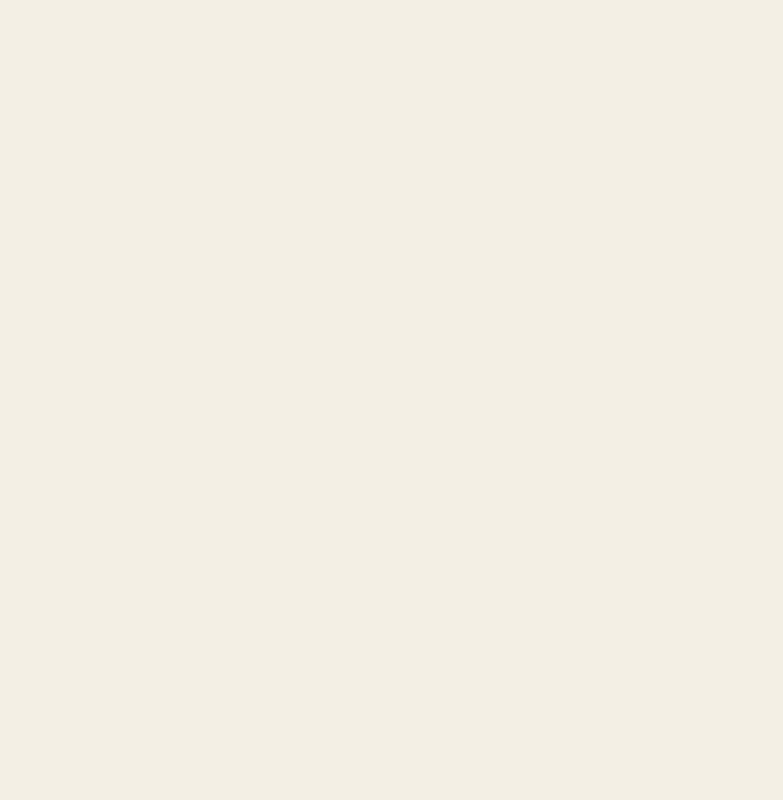
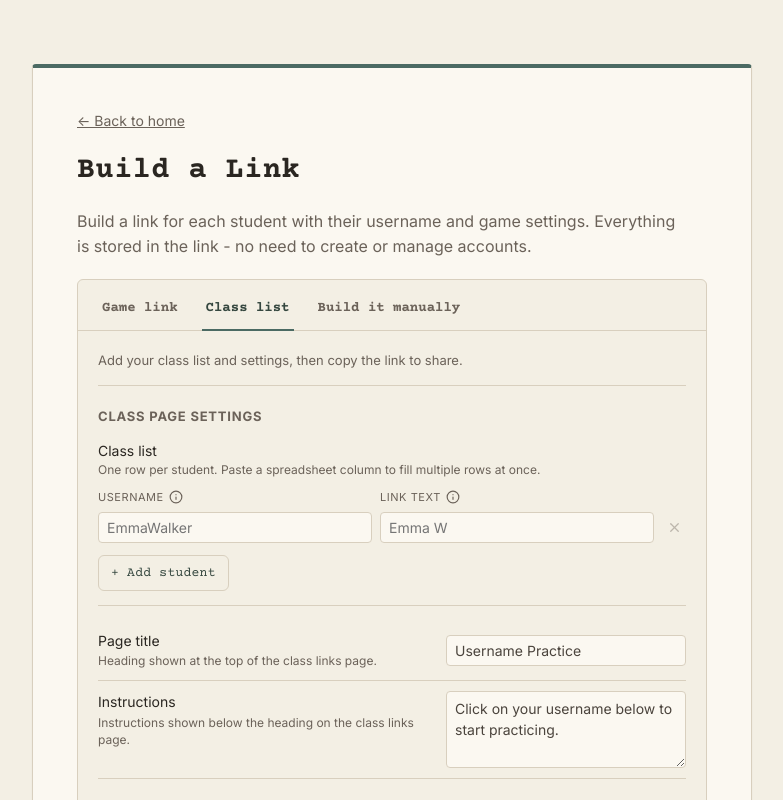
Before and after one commit to zakkolar/tools.techlit.typing, a Vue app: page /build/class in a window 1280 px wide. Before the commit this address had no page. Shown: the top 800 px of the page, without its empty margins (248-1031 px from the left). Built offline with nearby package versions, Linux system fonts and the light colour scheme.

Commit message:
Move link builder to its own page

```diff
--- a/src/components/LinkBuilderTabs.vue
+++ b/src/components/LinkBuilderTabs.vue
@@ -1,20 +1,31 @@
 <script setup lang="ts">
-import { computed, ref } from 'vue'
+import { computed } from 'vue'
+import { useRoute, useRouter } from 'vue-router'
 import SingleLinkBuilder from '@/components/SingleLinkBuilder.vue'
 import ClassListBuilder from '@/components/ClassListBuilder.vue'
 import UrlExample from '@/components/UrlExample.vue'
 import ParametersTable from '@/components/ParametersTable.vue'
 import { wordSettingsFields } from '@/data/settingsFields'
 
-type TabId = 'single' | 'class' | 'manual'
+type TabId = 'game' | 'class' | 'manual'
 
 const tabs: { id: TabId; label: string }[] = [
-  { id: 'single', label: 'Game link' },
+  { id: 'game', label: 'Game link' },
   { id: 'class', label: 'Class list' },
   { id: 'manual', label: 'Build it manually' },
 ]
 
-const activeTab = ref<TabId>('single')
+const route = useRoute()
+const router = useRouter()
+
+const activeTab = computed<TabId>(() => {
+  const tab = route.params.tab
+  return tabs.some((t) => t.id === tab) ? (tab as TabId) : 'game'
+})
+
+function selectTab(id: TabId) {
+  router.replace({ name: 'build', params: { tab: id } })
+}
 
 const origin = window.location.origin
 const singleParamExample = computed(() => `${origin}/play#word=JohnnyAppleseed`)
@@ -32,13 +43,13 @@ const multiParamExample = computed(() => `${origin}/play#word=JohnnyAppleseed&so
         class="tab"
         :class="{ active: activeTab === tab.id }"
         :aria-selected="activeTab === tab.id"
-        @click="activeTab = tab.id"
+        @click="selectTab(tab.id)"
       >
         {{ tab.label }}
       </button>
     </div>
 
-    <div class="tab-panel" role="tabpanel" v-if="activeTab === 'single'">
+    <div class="tab-panel" role="tabpanel" v-if="activeTab === 'game'">
       <SingleLinkBuilder />
     </div>
 
@@ -69,7 +80,6 @@ const multiParamExample = computed(() => `${origin}/play#word=JohnnyAppleseed&so
   margin-top: 20px;
   background: var(--color-surface);
   border: 1px solid var(--color-rule);
-  border-top: 3px solid var(--color-accent);
   border-radius: 6px;
   padding: 6px 20px 20px;
 }
--- a/src/router/index.ts
+++ b/src/router/index.ts
@@ -18,6 +18,15 @@ const router = createRouter({
       name: 'links',
       component: () => import('@/views/LinksView.vue'),
     },
+    {
+      path: '/build',
+      redirect: '/build/game',
+    },
+    {
+      path: '/build/:tab',
+      name: 'build',
+      component: () => import('@/views/BuildLinkView.vue'),
+    },
   ],
 })
 
--- /dev/null
+++ b/src/views/BuildLinkView.vue
@@ -0,0 +1,57 @@
+<script setup lang="ts">
+import LinkBuilderTabs from '@/components/LinkBuilderTabs.vue'
+</script>
+
+<template>
+  <div class="build-link">
+    <div class="sheet">
+      <router-link to="/" class="back-link">&larr; Back to home</router-link>
+      <h1>Build a Link</h1>
+      <p class="lede">
+        Build a link for each student with their username and game settings. Everything is
+        stored in the link - no need to create or manage accounts.
+      </p>
+      <LinkBuilderTabs />
+    </div>
+  </div>
+</template>
+
+<style scoped>
+.build-link {
+  min-height: 100vh;
+  display: flex;
+  align-items: flex-start;
+  justify-content: center;
+  padding: 24px;
+  padding-top: 64px;
+}
+
+.sheet {
+  width: 100%;
+  max-width: 720px;
+  background: var(--color-surface-raised);
+  border: 1px solid var(--color-rule);
+  border-top: 4px solid var(--color-accent);
+  border-radius: 4px;
+  padding: 40px 44px;
+  box-shadow: 0 1px 2px rgba(42, 38, 33, 0.06);
+}
+
+.back-link {
+  display: inline-block;
+  font-size: 14px;
+  color: var(--color-text-muted);
+  margin-bottom: 16px;
+}
+
+h1 {
+  font-size: 30px;
+  letter-spacing: 0.02em;
+}
+
+.lede {
+  color: var(--color-text-muted);
+  font-size: 16px;
+  max-width: 60ch;
+}
+</style>
--- a/src/views/HomeView.vue
+++ b/src/views/HomeView.vue
@@ -1,6 +1,5 @@
 <script setup lang="ts">
-import { computed, ref } from 'vue'
-import LinkBuilderTabs from '@/components/LinkBuilderTabs.vue'
+import { computed } from 'vue'
 import ExternalLink from "@/components/ExternalLink.vue";
 
 const origin = window.location.origin
@@ -8,17 +7,6 @@ const origin = window.location.origin
 const sampleGame = computed(()=> `${origin}/play#word=ChristopherRodriguez&capacity=10&showKeyboard=true&forceCorrectMistakes=true&sound=true&seconds=120&showTimer=true&showPlayAgain=false`)
 
 const sampleClass = computed(()=> `${origin}/links#words=EmmaWalker%0AChristopherRodriguez%0AJamalOkafor%0ASofiaMartinez%0AMiaNguyen&labels=Emma%20W%0AChris%20R%0AJamal%20O%0ASofia%20M%0AMia%20N&title=Username%20Practice&instructions=Click%20on%20your%20name%20below%20to%20start%20practicing.&capacity=10&showKeyboard=true&forceCorrectMistakes=true&sound=true&seconds=120&showTimer=false&showPlayAgain=true`)
-
-const setupDetails = ref<HTMLDetailsElement | null>(null);
-const builder = ref<HTMLElement | null>(null);
-
-function openSetupGuide() {
-  const section = setupDetails.value;
-  const el = builder.value;
-  if (!section || !el) return
-  section.open = true
-  el.scrollIntoView({ behavior: 'smooth', block: 'start' })
-}
 </script>
 
 <template>
@@ -34,36 +22,47 @@ function openSetupGuide() {
             <a :href="sampleGame" class="btn btn-primary">Play sample game</a>
           </div>
           <div class="action-wrap">
-            <button type="button" class="btn btn-secondary" @click="openSetupGuide">Build a link</button>
+            <router-link to="/build" class="btn btn-secondary">Build a link</router-link>
           </div>
         </div>
       <section class="block">
         <div class="faq-list">
-          <details class="faq" ref="setupDetails">
+          <details class="faq">
             <summary>How do I set up the game?</summary>
             <div class="faq-content">
               <p>Build a link for each student with their username and game settings. Everything is stored in this game link - no need to create or manage accounts.</p>
               <p>There are three ways to do this:</p>
 
-              <ol class="setup-list">
-                <li>
-                  <b>Game link</b>
-                  <span>Enter the username and game settings for one student to build a game link. Copy the game link and share it directly with the student. <br><ExternalLink :href="sampleGame">Example game link</ExternalLink></span>
-                </li>
-                <li>
-                  <b>Class link</b>
-                  <span>Enter a list of usernames and game settings to build a page with the game link for every student. Copy the class link and share it with your students.
-                  <br><ExternalLink :href="sampleClass">Example class link</ExternalLink>
-                  </span>
-                </li>
-                <li>
-                  <b>Build it manually</b>
-                  <span>For more advanced use-cases, such as generating custom links via a spreadsheet formula, follow the documentation below to build the game links yourself.</span>
-                </li>
-              </ol>
-              <p>Use the tabs below to start building your links.</p>
-              <div ref="builder">
-                <LinkBuilderTabs />
+              <div class="setup-list">
+                <div class="setup-row">
+                  <p class="setup-title">Game link</p>
+                  <div class="setup-body">
+                    <p class="setup-desc">Enter the username and game settings for one student to build a game link. Copy the game link and share it directly with the student.</p>
+                    <div class="setup-actions">
+                      <router-link to="/build/game" class="btn btn-secondary btn-sm">Open builder</router-link>
+                      <ExternalLink :href="sampleGame" class="setup-example">Example game link</ExternalLink>
+                    </div>
+                  </div>
+                </div>
+                <div class="setup-row">
+                  <p class="setup-title">Class link</p>
+                  <div class="setup-body">
+                    <p class="setup-desc">Enter a list of usernames and game settings to build a page with the game link for every student. Copy the class link and share it with your students.</p>
+                    <div class="setup-actions">
+                      <router-link to="/build/class" class="btn btn-secondary btn-sm">Open builder</router-link>
+                      <ExternalLink :href="sampleClass" class="setup-example">Example class link</ExternalLink>
+                    </div>
+                  </div>
+                </div>
+                <div class="setup-row">
+                  <p class="setup-title">Build it manually</p>
+                  <div class="setup-body">
+                    <p class="setup-desc">For more advanced use-cases, such as generating custom links via a spreadsheet formula, follow the documentation below to build the game links yourself.</p>
+                    <div class="setup-actions">
+                      <router-link to="/build/manual" class="btn btn-secondary btn-sm">Open instructions</router-link>
+                    </div>
+                  </div>
+                </div>
               </div>
             </div>
           </details>
@@ -243,64 +242,65 @@ code {
 }
 
 .setup-list {
-  list-style: none;
-  counter-reset: setup-step;
+  display: flex;
+  flex-direction: column;
   margin: 0 0 1em;
-  padding: 0;
 }
 
-.setup-list li {
-  counter-increment: setup-step;
+.setup-row {
   display: flex;
-  align-items: flex-start;
-  gap: 14px;
-  padding: 10px 0;
+  gap: 20px;
+  padding: 16px 0;
   border-top: 1px solid var(--color-rule);
 }
 
-.setup-list li > b {
-  flex: 0 0 150px;
+.setup-title {
+  flex: 0 0 116px;
+  font-family: var(--font-display);
+  font-weight: 700;
+  font-size: 14px;
+  color: var(--color-text-secondary);
+  margin: 0;
+  padding-top: 1px;
 }
 
-.setup-list li > span {
-  flex: 1;
+.setup-body {
+  flex: 1 1 auto;
   min-width: 0;
 }
 
+.setup-desc {
+  font-size: 14px;
+  line-height: 1.6;
+  color: var(--color-text-muted);
+  max-width: 52ch;
+  margin: 0 0 12px;
+}
+
+.setup-actions {
+  display: flex;
+  flex-wrap: wrap;
+  align-items: center;
+  gap: 14px;
+}
+
+.setup-example {
+  font-size: 13px;
+  color: var(--color-text-muted);
+}
+
+.setup-example:hover {
+  color: var(--color-accent-deep);
+}
+
 @media (max-width: 560px) {
-  .setup-list li {
-    flex-wrap: wrap;
+  .setup-row {
+    flex-direction: column;
+    gap: 8px;
   }
 
-  .setup-list li > b {
+  .setup-title {
     flex-basis: auto;
   }
 }
-
-.setup-list li:last-child {
-  border-bottom: 1px solid var(--color-rule);
-}
-
-.setup-list li::before {
-  content: counter(setup-step);
-  flex-shrink: 0;
-  display: flex;
-  align-items: center;
-  justify-content: center;
-  width: 22px;
-  height: 22px;
-  margin-top: 0.1em;
-  border-radius: 50%;
-  background: var(--color-accent-tint);
-  color: var(--color-accent-deep);
-  font-family: var(--font-display);
-  font-size: 12px;
-  font-weight: 700;
-}
-
-.setup-list b {
-  font-family: var(--font-display);
-  font-weight: 700;
-  color: var(--color-text-secondary);
-}
 </style>
```
